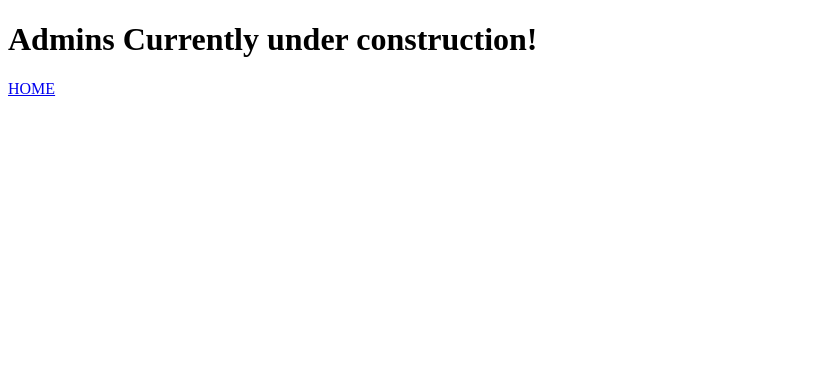
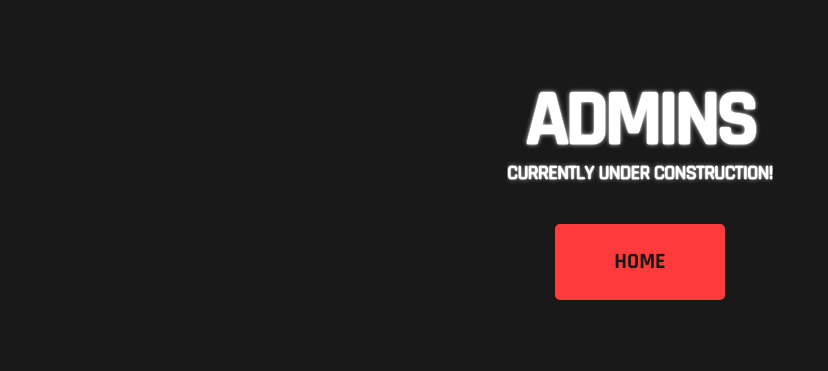
Before and after one commit to Dbevan770/website, a website: page public/admins.html in a window 1280 px wide. Shown: the whole page, without its empty margins (0-828 px from the left). Drawn offline with Linux system fonts and the light colour scheme; the site is published under a folder, as on GitHub Pages, so addresses that start at the root find nothing.

Commit message:
Update admins.html

```diff
--- a/public/admins.html
+++ b/public/admins.html
@@ -3,7 +3,7 @@
 <head>
     <meta charset="UTF-8">
     <title>Admins</title>
-    <link rel="stylesheet" href="/css/admins.css" />
+    <link rel="stylesheet" href="css/admins.css" />
     <link href="https://fonts.googleapis.com/css?family=Rajdhani:300,400,500,600,700" rel="stylesheet">
 </head>
 <body class="site-layout--admins bg-image bg-fixed scroll-is--active">
```
